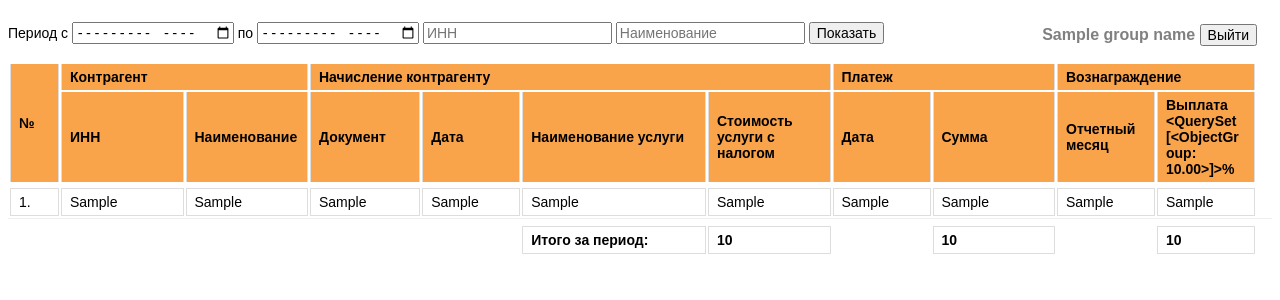
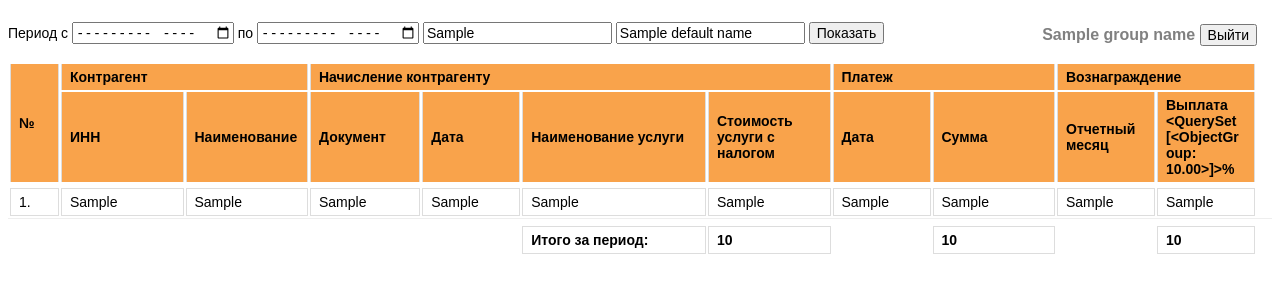
Before and after one commit to EvgenySinitsyn/Azimut, a Django app: template azimut/reports/templates/reports/result.html in a window 1280 px wide. Shown: the top 300 px of the page. Run offline with Django 4.2, Linux system fonts and the light colour scheme; tables that the repository leaves empty hold one stand-in row (values such as "Sample post"); the template is opened without the code that fills it: values that come from a table or form of the project are taken from there, most other values are stand-ins (such as "Sample title", 1, 10 or a date in 2020); lists and menus that the app fills with data are empty; parts of the project's set-up code (start-up, migrations or seed data) failed here and were passed over.

Commit message:
inn_name вывод дефолтных значений inn и name

```diff
--- a/azimut/reports/sql.py
+++ b/azimut/reports/sql.py
@@ -8,6 +8,8 @@
     current_date = (datetime.now() - relativedelta(months=1)).strftime('%Y-%m')
     default_start_date = current_date
     default_end_date = current_date
+    default_inn = ''
+    default_name = ''
     condition = f" and '{current_date}-01' <= ***"
 
     if date_end:
@@ -30,9 +32,11 @@
 
     if inn:
         condition += f" and rc.inn LIKE '%{inn}%'"
+        default_inn = inn
 
     if name:
         condition += f" and rc.name LIKE '%{name}%'"
+        default_name = name
 
     with connection.cursor() as cursor:
         cursor.execute("SET lc_time_names = 'ru_UA';")
@@ -79,4 +83,4 @@
 order by year(Дата), month(Дата), Наименование, Дата;''')
 
         rows = cursor.fetchall()
-        return rows, default_start_date, default_end_date
+        return rows, default_start_date, default_end_date, default_inn, default_name
--- a/azimut/reports/templates/reports/result.html
+++ b/azimut/reports/templates/reports/result.html
@@ -18,8 +18,8 @@
         <p style="font-size: 14px; ">Период с
             <input type="month" name="date_start" style="font-size: 14px; outline:none;" value="{{ default_start_date }}"> по
             <input type="month" name="date_end" style="font-size: 14px; outline:none;" value="{{ default_end_date }}">
-            <input type="text" name="inn" placeholder="ИНН" style="font-size: 14px; outline:none;">
-            <input type="text" name="name" placeholder="Наименование" style="font-size: 14px; outline:none;">
+            <input type="text" name="inn" placeholder="ИНН" style="font-size: 14px; outline:none;" value="{{ default_inn }}">
+            <input type="text" name="name" placeholder="Наименование" style="font-size: 14px; outline:none;" value="{{ default_name }}">
             <input type="submit" value="Показать" style="font-size: 14px;" name="filter">
 
         </p>
```
Also changed, not shown: azimut/reports/views.py (+10 -10 lines).
